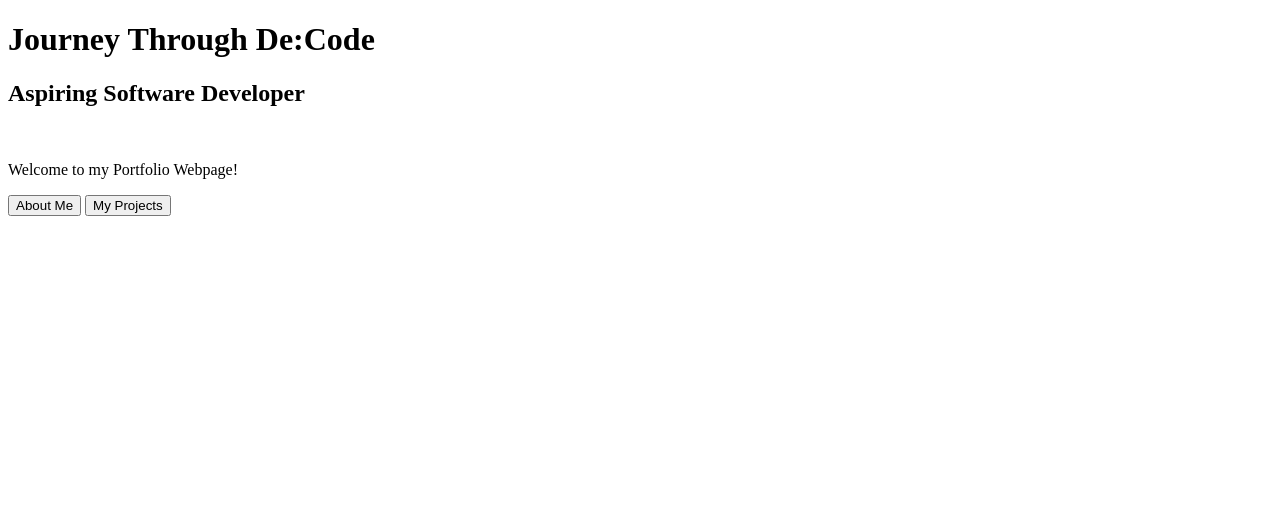
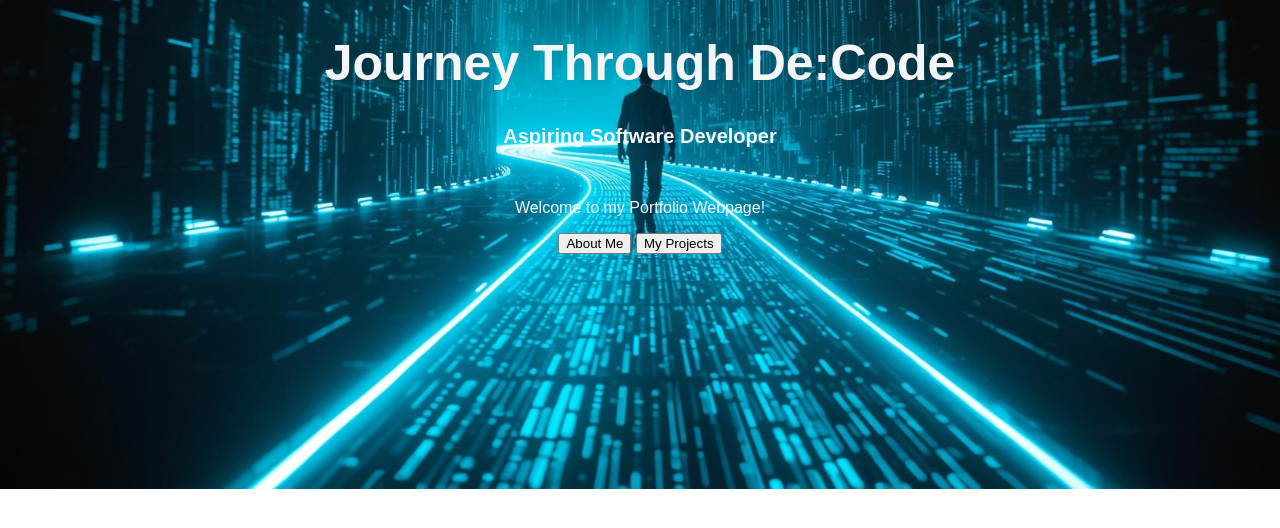
Before and after one commit to beruangemas/my_portfolio, a plain HTML site: page index.html in a window 1280 px wide. Drawn offline with Linux system fonts and the light colour scheme.

Commit message:
Changes to be committed: 	modified:   index.html "src/css/style.css" >> "src/css/index.css"

```diff
--- a/index.html
+++ b/index.html
@@ -5,7 +5,7 @@
         <link rel="icon" type="image/svg+xml" href="public/images/logo.JPG" />
         <meta name="viewport" content="width-device-width, initial-scale=1.0">
         <title> Muhammad Saifullah</title>
-        <link href="src/css/style.css" rel="stylesheet">
+        <link href="src/css/index.css" rel="stylesheet">
     </head>
     <body>
 
```
